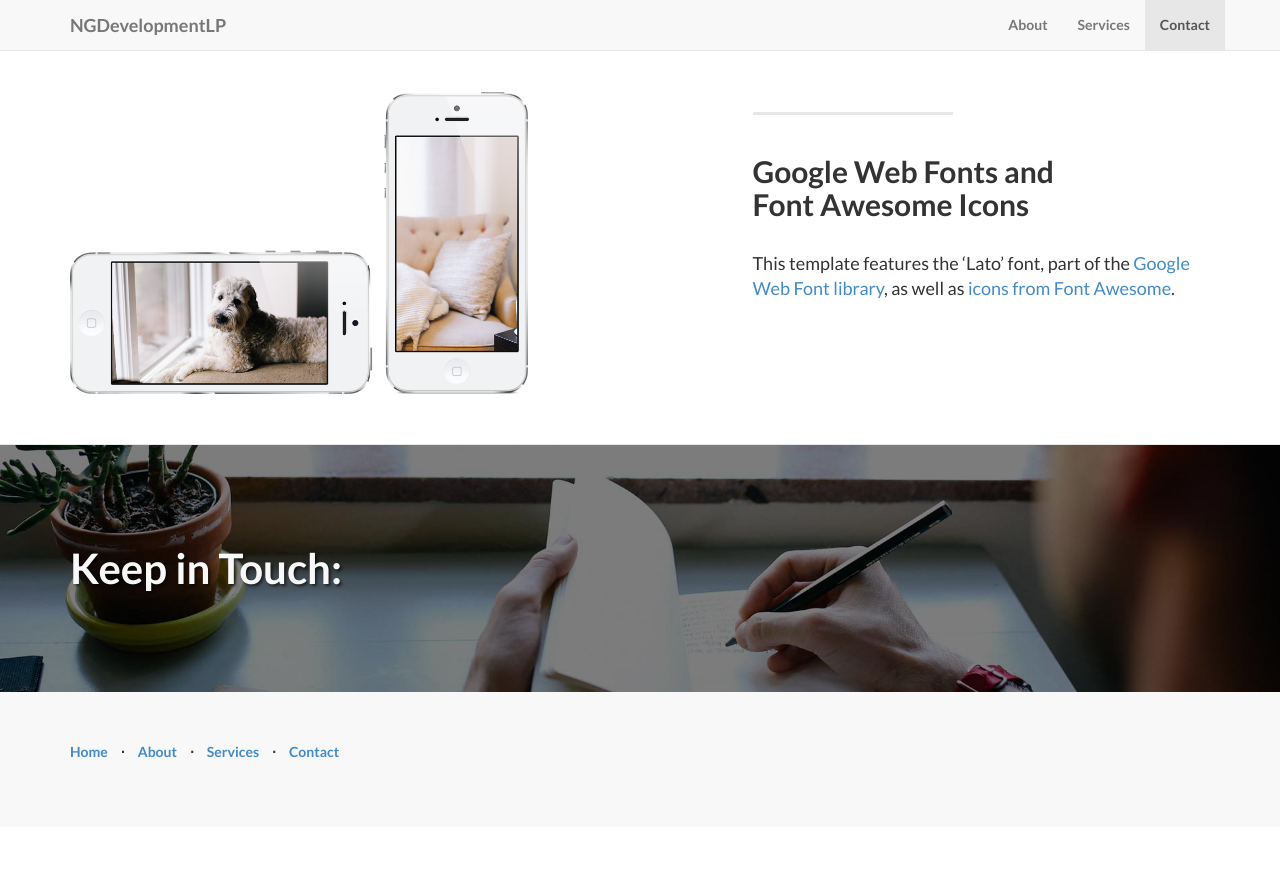
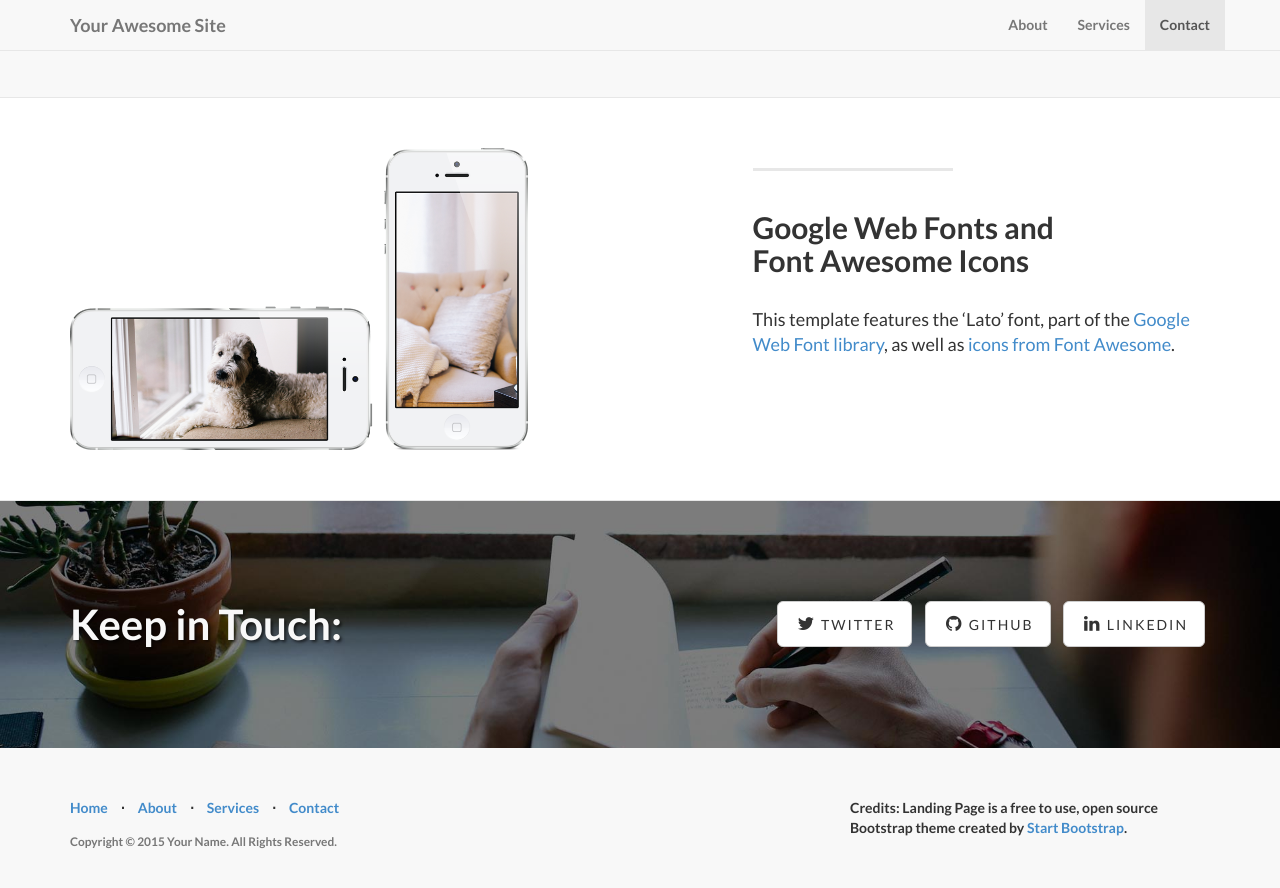
Before and after one commit to NG-Development/NGDevelopmentLP, a Jekyll site: the page built from index.html, in a window 1280 px wide and 900 px high, scrolled down 1902 px. Shown: the top 888 px of the window. Built offline with Jekyll 4.4.1, drawn with Linux system fonts in a browser that asks for light colours; nearby versions of some CDN libraries; library files that are not in the unit come from our copies; before the commit the page ends 2729 px from its top, so only the background shows below that; some of the changed text lies outside the part shown.

Commit message:
Add files via upload

```diff
--- a/_config.yml
+++ b/_config.yml
@@ -1 +1,34 @@
-theme: jekyll-theme-architect
+# ----------------------- #
+#      Main Configs       #
+# ----------------------- #
+
+url: http://yoursite.com
+title: Your Awesome Site
+email: your-email@domain.com
+author: Your Name
+description: > # "Write an awesome description for your new site here.
+  You can edit this line in _config.yml. It will appear in your document
+  head meta (for Google search results) and in your feed.xml site
+  description.
+copyright: 'Copyright &copy; 2015 Your Name. All Rights Reserved.'
+credits: 'Credits: Landing Page is a free to use, open source Bootstrap theme created by <a href="http://startbootstrap.com/">Start Bootstrap</a>.'
+
+# ----------------------- #
+#    Jekyll & Plugins     #
+# ----------------------- #
+
+# Build settings
+markdown: kramdown
+permalink: pretty
+
+# ----------------------- #
+#   3rd Party Settings    #
+# ----------------------- #
+
+social:
+  - title: twitter
+    url: https://twitter.com/SBootstrap
+  - title: github
+    url: https://github.com/IronSummitMedia/startbootstrap
+  - title: linkedin
+    url:
```
